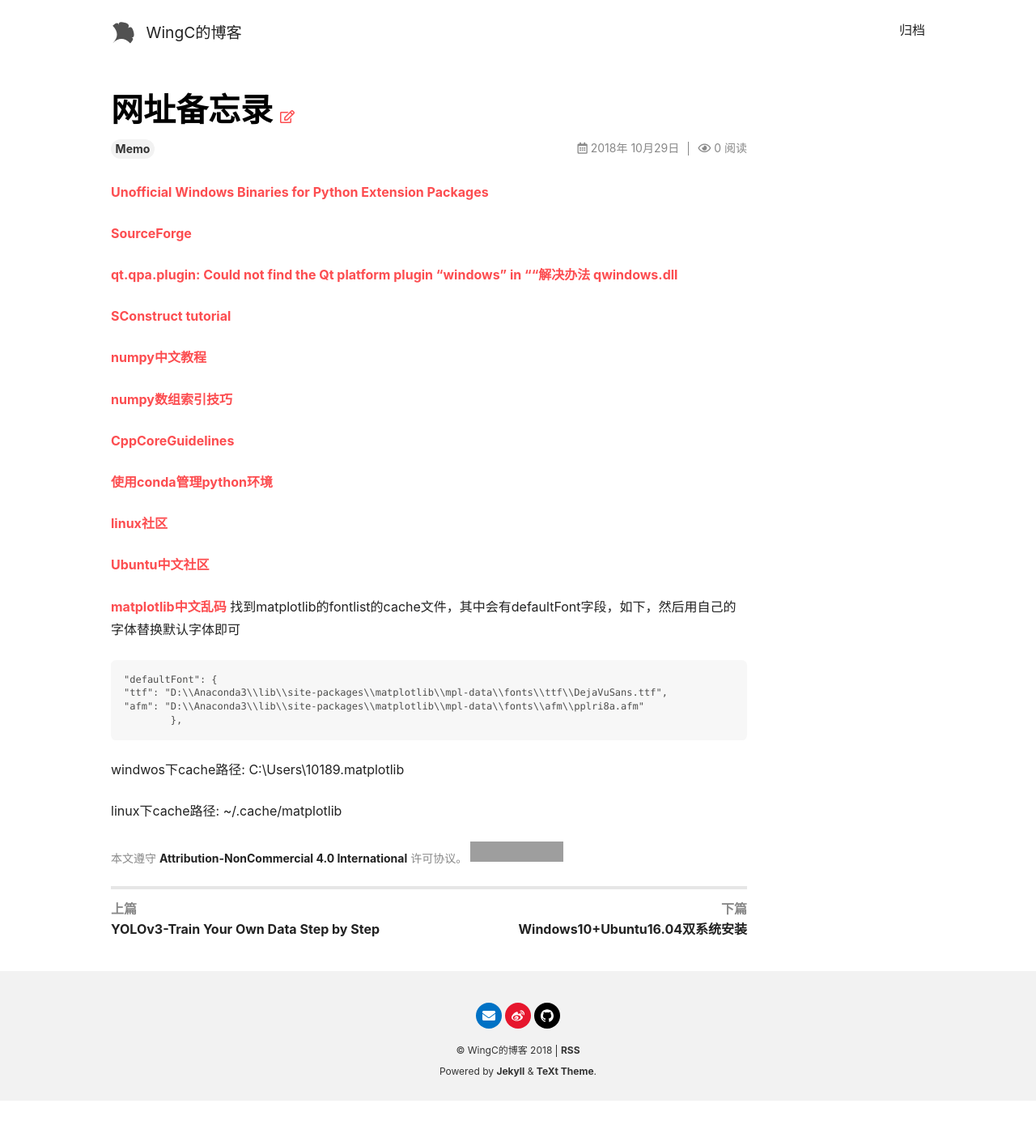
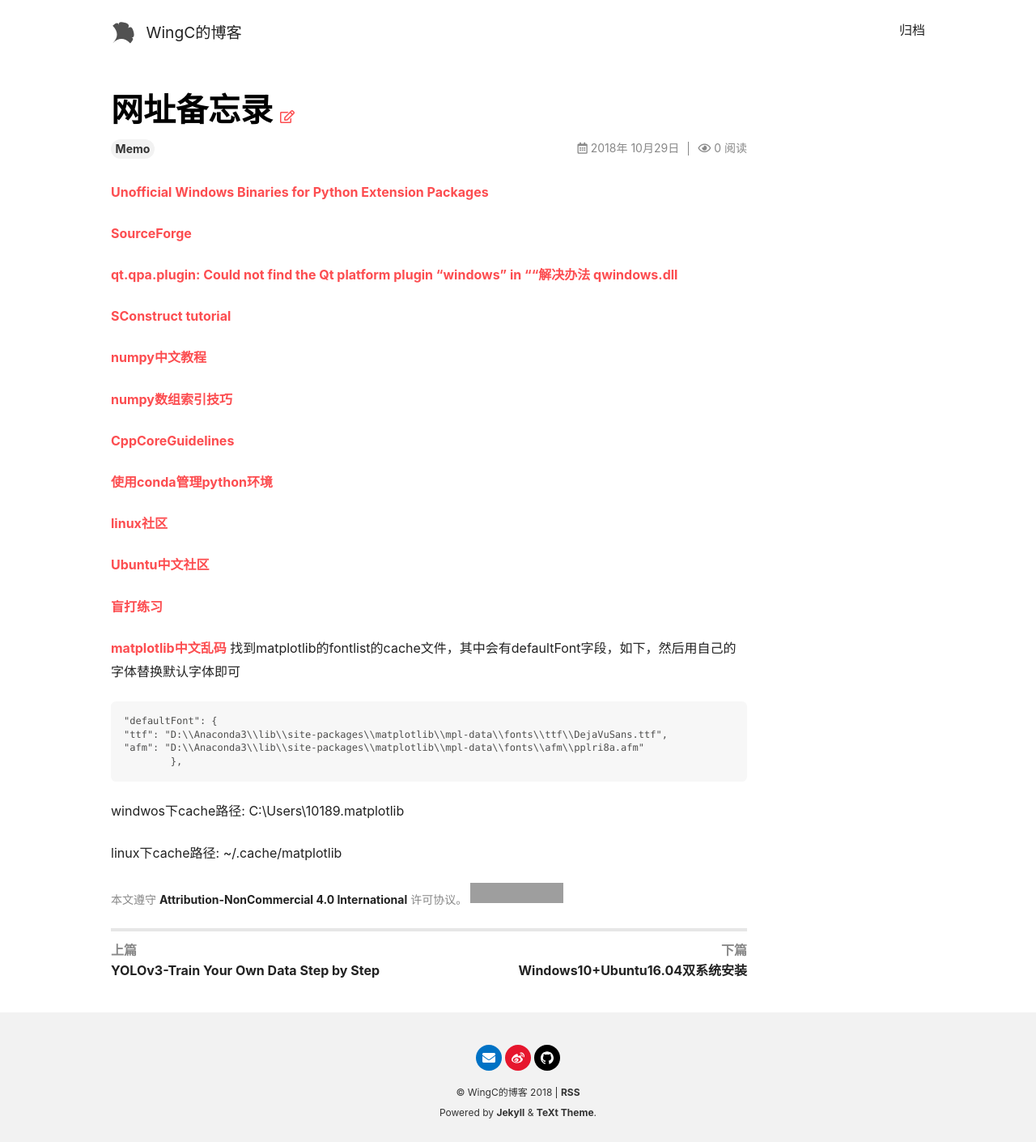
Before and after one commit to WingsGo/WingsGo.github.io, a Jekyll site: the page built from _posts/2018-10-29-memo.md, in a window 1280 px wide. Shown: the whole page at 81% size. Built offline with Jekyll 4.4.1, drawn with Linux system fonts in a browser that asks for light colours; nearby versions of some CDN libraries; comment, search, counter and statistics services are not loaded; before the commit the page ends 1359 px from its top, so only the background shows below that; grey boxes are pictures that could not be loaded.

Commit message:
add type website

```diff
--- a/_posts/2018-10-29-memo.md
+++ b/_posts/2018-10-29-memo.md
@@ -26,6 +26,8 @@ tags:
 
 [Ubuntu中文社区](http://forum.ubuntu.org.cn/index.php)
 
+[盲打练习](https://www.typingclub.com)
+
 [matplotlib中文乱码](https://www.zhihu.com/question/25404709/answer/309784195)
 找到matplotlib的fontlist的cache文件，其中会有defaultFont字段，如下，然后用自己的字体替换默认字体即可
 
```
